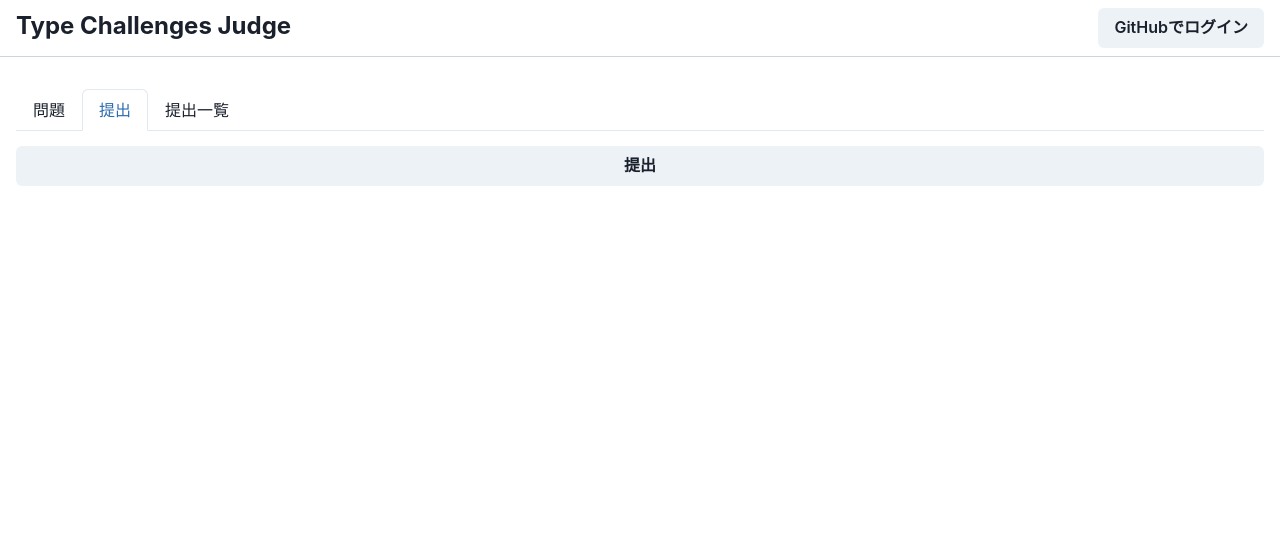
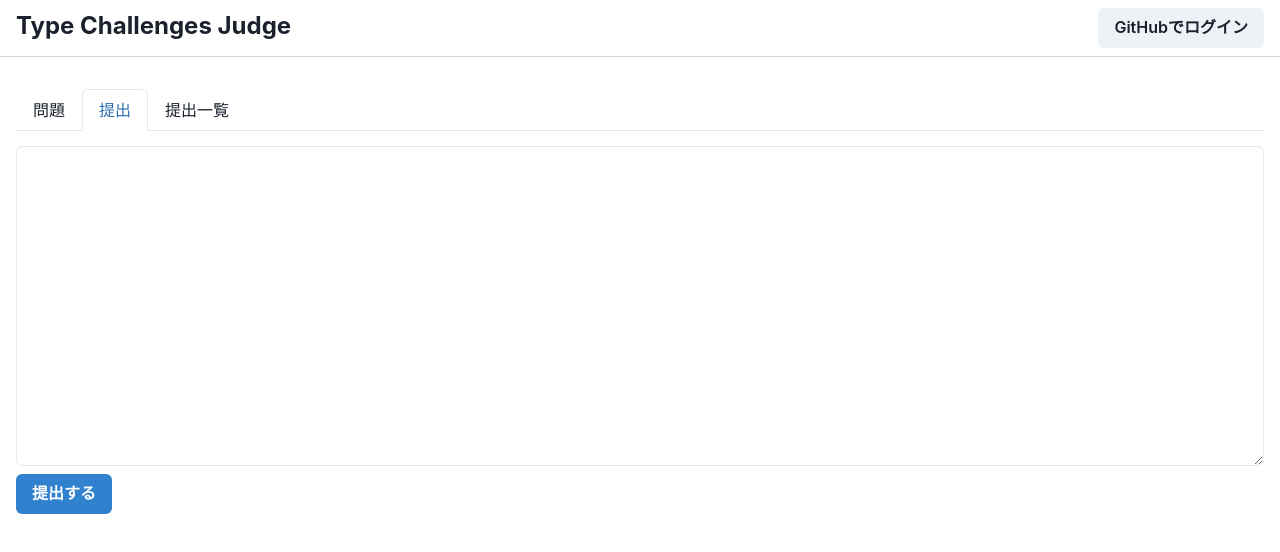
Before and after one commit to tekihei2317/type-challenges-judge, a React (Vite) app: page /problems/1/submissions/1 in a window 1280 px wide. Both pictures are taken after a click on the tab "提出". Shown: the top 552 px of the page. Built offline with nearby package versions, Linux system fonts and the light colour scheme; no server answers; the database is empty.

Commit message:
feat: created submit answer feature

```diff
--- a/src/hooks/useAuth.ts
+++ b/src/hooks/useAuth.ts
@@ -29,6 +29,7 @@
         if (userInfo === null) return
 
         const user: User = {
+          userId: result.user.uid,
           screenName: userInfo.username as string,
         }
         writeUser(result.user.uid, user)
--- a/src/pages/problems/[problemId]/submit.tsx
+++ b/src/pages/problems/[problemId]/submit.tsx
@@ -1,9 +1,50 @@
-import { Button, Stack } from '@chakra-ui/react'
+import { Box, Button, Stack, Textarea } from '@chakra-ui/react'
+import React, { useMemo, useState } from 'react'
+import { createSubmission } from '../../../use-cases/create-submission'
+import { useAuth } from '../../../hooks/useAuth'
+import { UnvalidatedSubmission } from '../../../model'
+import { useOutletContext } from 'react-router-dom'
+import { ProblemLayoutContext } from '../../../components/ProblemLayout'
 
 export const SubmitPage = () => {
+  const [code, setCode] = useState<string>('')
+  const { user } = useAuth()
+  const { problem } = useOutletContext<ProblemLayoutContext>()
+
+  const handleInputChange = (event: React.FormEvent<HTMLTextAreaElement>) => {
+    setCode(event.currentTarget.value)
+  }
+
+  const handleSubmit = async () => {
+    if (user === undefined) {
+      // TODO: ログインしていないと提出できないようにする
+      throw new Error('Please login')
+    }
+
+    const submission: UnvalidatedSubmission = {
+      problemId: problem?.id as string,
+      code,
+      codeLength: code.length,
+      status: 'Judging',
+    }
+
+    await createSubmission(user.userId, submission)
+  }
+
+  const canSubmit = useMemo(() => code.length > 0, [code])
+
   return (
-    <Stack>
-      <Button>提出</Button>
+    <Stack gap={2}>
+      <Textarea onInput={handleInputChange} height={'xs'} />
+      <Box>
+        <Button
+          disabled={!canSubmit}
+          colorScheme={'blue'}
+          onClick={handleSubmit}
+        >
+          提出する
+        </Button>
+      </Box>
     </Stack>
   )
 }
--- /dev/null
+++ b/src/use-cases/create-submission.ts
@@ -0,0 +1,22 @@
+import { addDoc, collection } from 'firebase/firestore'
+import { UnvalidatedSubmission, collectionName as CN } from '../model'
+import { db } from '../utils/firebase'
+
+/**
+ * Submit user's solution
+ */
+export async function createSubmission(
+  userId: string,
+  submission: UnvalidatedSubmission
+) {
+  console.log({ userId, submission })
+  const submissionsRef = collection(db, CN.users, userId, CN.submissinos)
+  await addDoc(submissionsRef, submission)
+
+  // TODO:
+  // const submissionRef = await addDoc(submissionsRef, submission)
+  // const submissionDocument: UserSubmsisionDocument = (
+  //   await getDoc(submissionRef)
+  // ).data()
+  // return submissionDocument
+}
--- a/src/use-cases/find-user.ts
+++ b/src/use-cases/find-user.ts
@@ -1,10 +1,10 @@
 import { doc, getDoc } from 'firebase/firestore'
-import { collectionName, User } from '../model'
+import { collectionName, User, UserDocument } from '../model'
 import { db } from '../utils/firebase'
 
-export async function findUser(userId: string) {
+export async function findUser(userId: string): Promise<User> {
   const docRef = doc(db, collectionName.users, userId)
-  const user = (await getDoc(docRef)).data() as User
+  const userDocument = (await getDoc(docRef)).data() as UserDocument
 
-  return user
+  return { ...userDocument, userId }
 }
```
Also changed, not shown: src/model.ts (+12 -0 lines).
